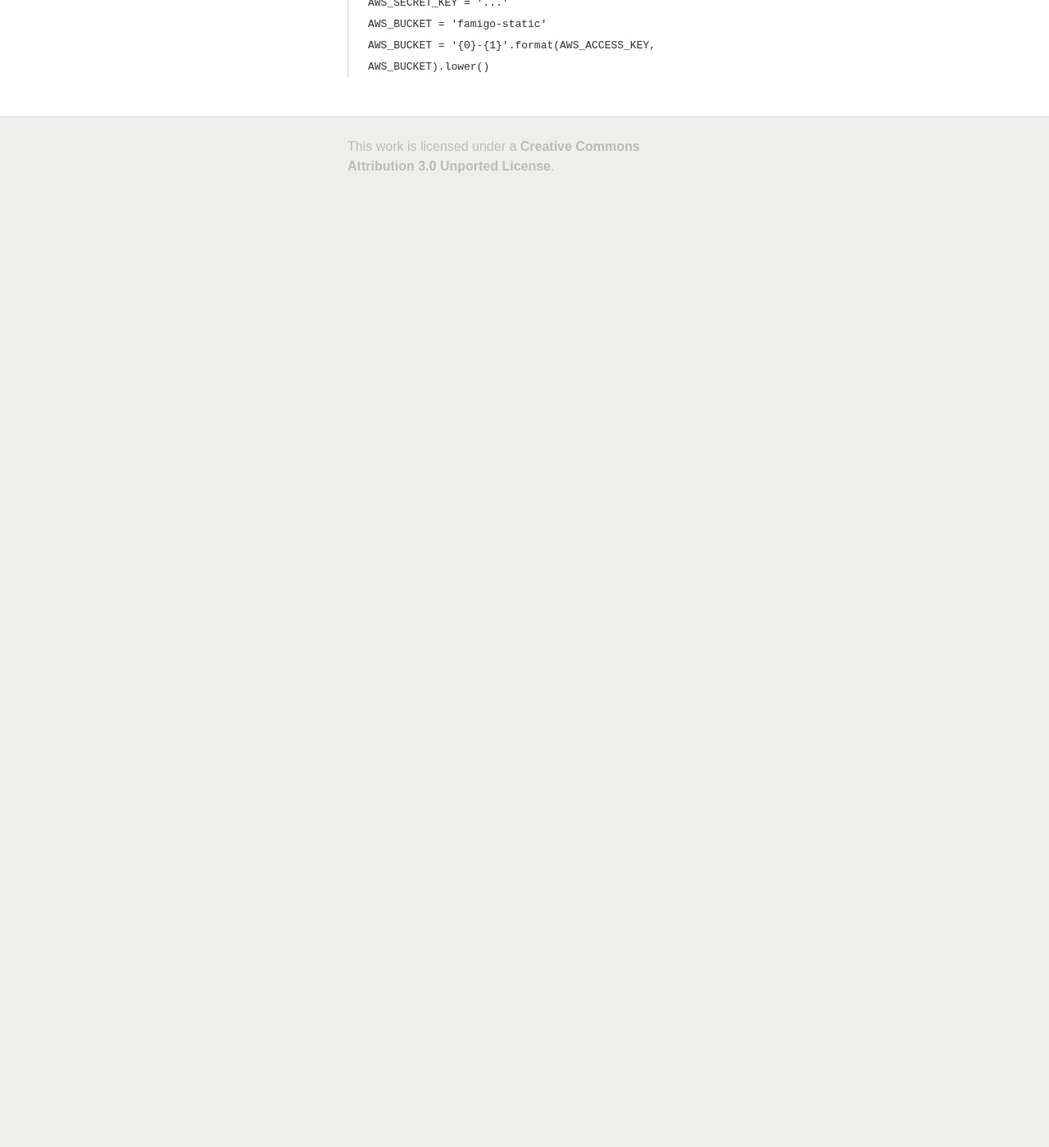
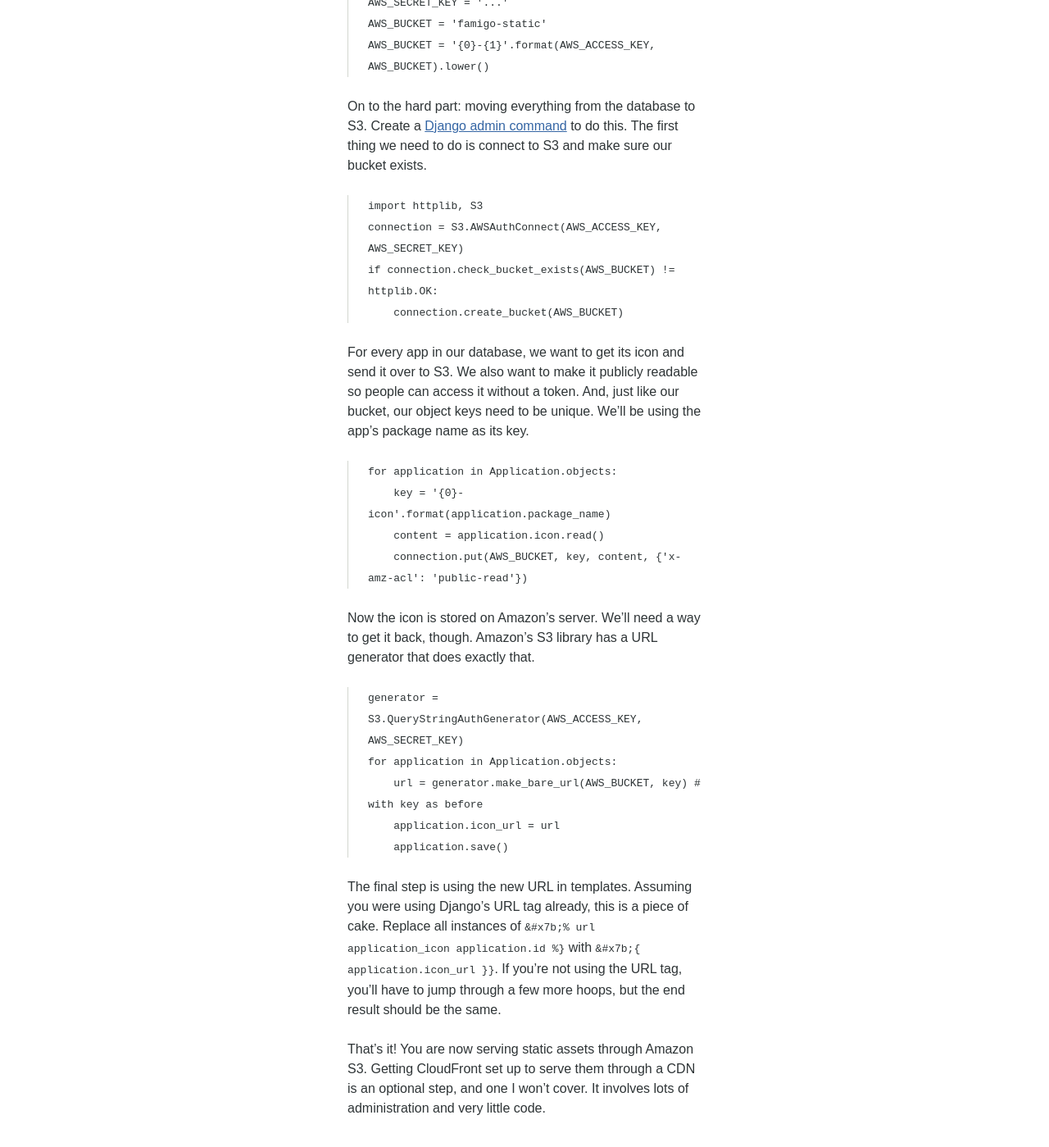
Before and after one commit to tfausak/tfausak.github.io, a Jekyll site: the page built from _posts/2011-10-26-moving-static-assets-to-s3.md, in a window 1280 px wide and 1400 px high, scrolled down 901 px. Shown: the whole window at 82% size. Built offline with Jekyll 4.4.1, drawn with Linux system fonts in a browser that asks for light colours; before the commit the page ends 1140 px from its top, so only the background shows below that.

```diff
--- a/_posts/2011-10-26-moving-static-assets-to-s3.md
+++ b/_posts/2011-10-26-moving-static-assets-to-s3.md
@@ -33,6 +33,47 @@
     AWS_BUCKET = 'famigo-static'
     AWS_BUCKET = '{0}-{1}'.format(AWS_ACCESS_KEY, AWS_BUCKET).lower()
 
+On to the hard part: moving everything from the database to S3.
+Create a [Django admin command][9] to do this. The first thing we
+need to do is connect to S3 and make sure our bucket exists.
+
+    import httplib, S3
+    connection = S3.AWSAuthConnect(AWS_ACCESS_KEY, AWS_SECRET_KEY)
+    if connection.check_bucket_exists(AWS_BUCKET) != httplib.OK:
+        connection.create_bucket(AWS_BUCKET)
+
+For every app in our database, we want to get its icon and send it
+over to S3. We also want to make it publicly readable so people can
+access it without a token. And, just like our bucket, our object
+keys need to be unique. We'll be using the app's package name as
+its key.
+
+    for application in Application.objects:
+        key = '{0}-icon'.format(application.package_name)
+        content = application.icon.read()
+        connection.put(AWS_BUCKET, key, content, {'x-amz-acl': 'public-read'})
+
+Now the icon is stored on Amazon's server. We'll need a way to get
+it back, though. Amazon's S3 library has a URL generator that does
+exactly that.
+
+    generator = S3.QueryStringAuthGenerator(AWS_ACCESS_KEY, AWS_SECRET_KEY)
+    for application in Application.objects:
+        url = generator.make_bare_url(AWS_BUCKET, key) # with key as before
+        application.icon_url = url
+        application.save()
+
+The final step is using the new URL in templates. Assuming you were
+using Django's URL tag already, this is a piece of cake. Replace
+all instances of `&#x7b;% url application_icon application.id %}`
+with `&#x7b;{ application.icon_url }}`. If you're not using the URL
+tag, you'll have to jump through a few more hoops, but the end
+result should be the same.
+
+That's it! You are now serving static assets through Amazon S3.
+Getting CloudFront set up to serve them through a CDN is an optional
+step, and one I won't cover. It involves lots of administration and
+very little code.
 
 [1]: http://www.famigo.com/
 [2]: http://www.famigo.com/app/iblastmoki/
```
